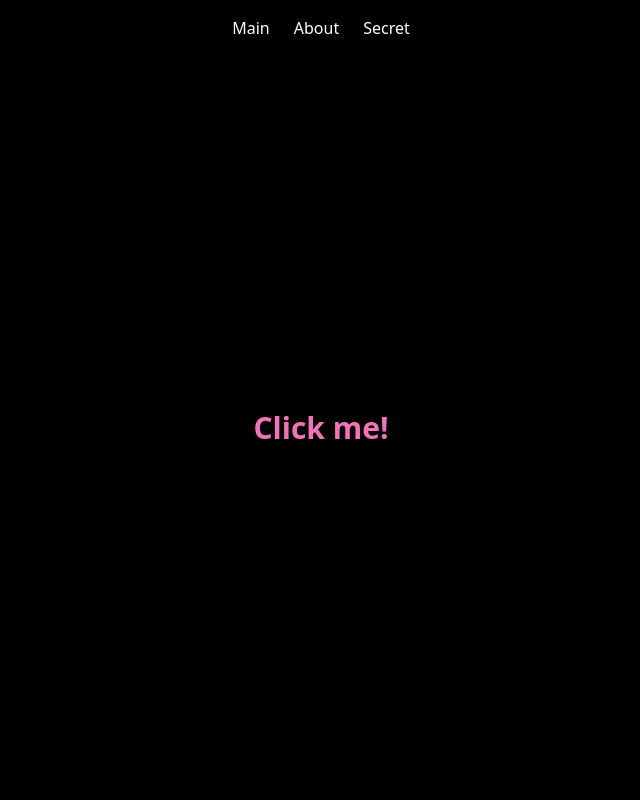
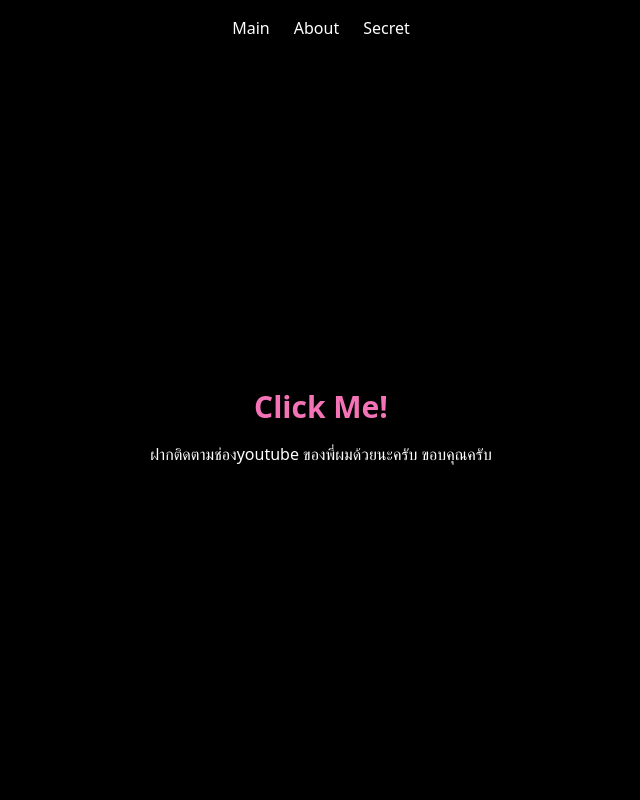
Before and after one commit to x2Swww/My-BIO-site, a Flask app: page /secret in a window 1280 px wide. Shown: the whole page, without its empty margins (319-959 px from the left). Run offline with Flask 3, Linux system fonts and the light colour scheme.

Commit message:
Update secret.html

```diff
--- a/templates/secret.html
+++ b/templates/secret.html
@@ -3,13 +3,13 @@
 <head>
   <meta charset="UTF-8" />
   <meta name="viewport" content="width=device-width, initial-scale=1.0"/>
-  <title>????????</title>
+  <title>Thank You</title>
   <link href="https://cdn.jsdelivr.net/npm/tailwindcss@2.2.19/dist/tailwind.min.css" rel="stylesheet"/>
   <link rel="stylesheet" href="{{ url_for('static', filename='css/style.css') }}">
 </head>
 
 <body class="relative min-h-screen overflow-x-hidden text-white bg-black">
-  <!-- เมนู -->
+
   <header class="w-full fixed top-0 z-20 bg-black bg-opacity-40 backdrop-blur-md p-4 flex justify-center">
     <nav class="flex gap-6 text-sm sm:text-base">
       <a href="/" class="hover:text-pink-400">Main</a>
@@ -18,9 +18,12 @@
     </nav>
   </header>
 
-  <section id="secret" class="min-h-screen flex items-center justify-center px-4 pt-24 pb-10">
+  <section id="about" class="min-h-screen flex items-center justify-center px-4 pt-24 pb-10">
     <div class="max-w-3xl mx-auto text-center fade-in">
-      <a href="https://www.youtube.com/@devhub-in-th/videos" class="text-3xl font-bold text-pink-400 mb-4">Click me!</a>
+      <a href="https://x2swww.github.io/About-me/"><h2 class="text-3xl font-bold text-pink-400 mb-4">Click Me!</h2></a>
+      <p class="text-white text-base leading-relaxed">
+        ฝากติดตามช่องyoutube ของพี่ผมด้วยนะครับ ขอบคุณครับ
+      </p>
     </div>
   </section>
 
```
